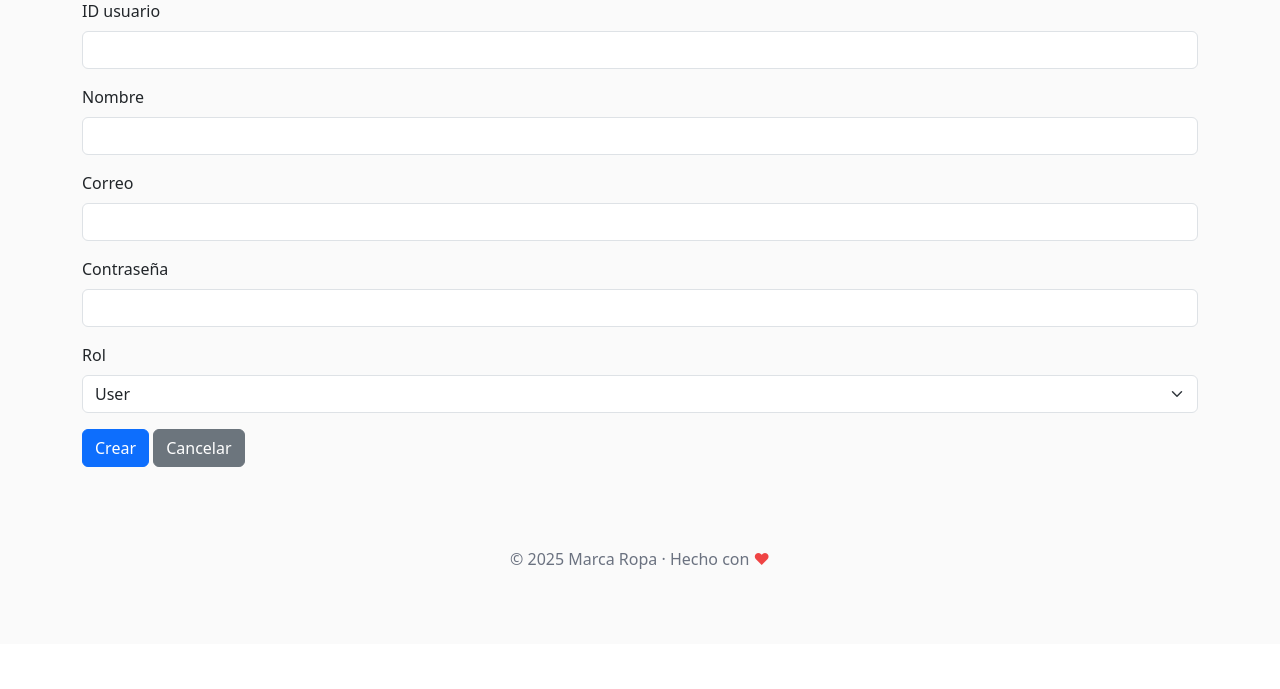
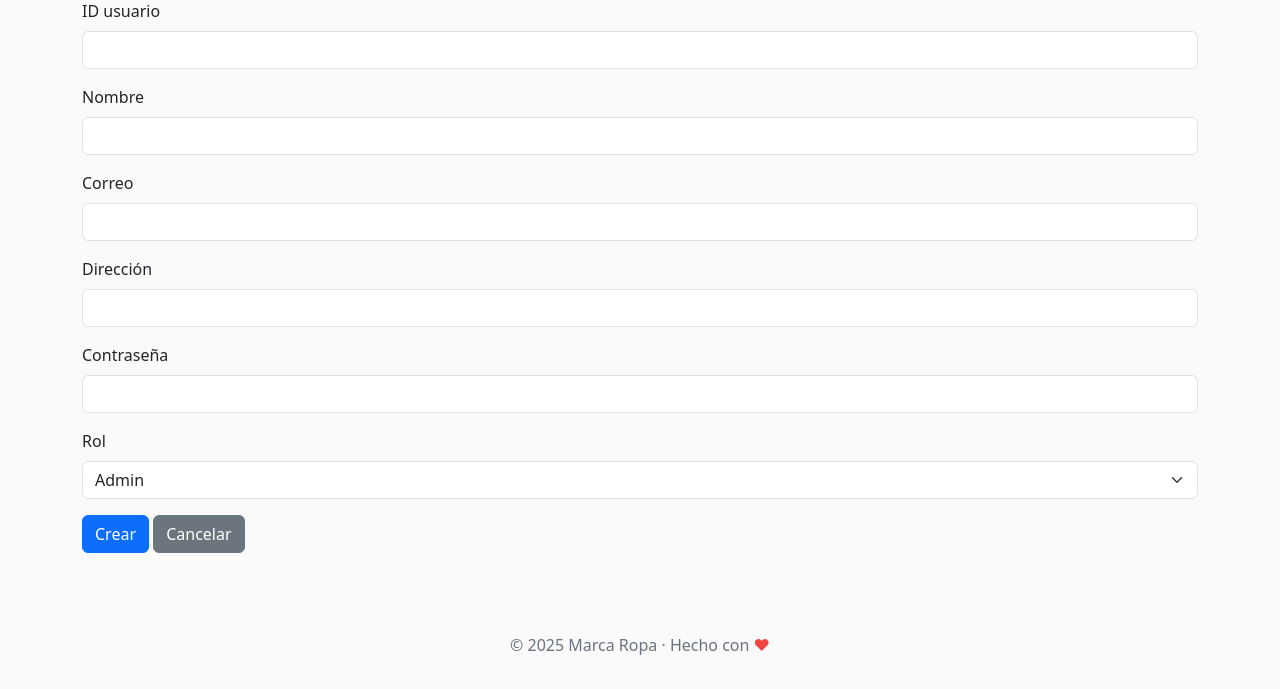
Before and after one commit to Lu120706/FashonFusion, a Flask app: page /admin/users/new in a window 1280 px wide. Shown: the part 156-845 px from the top of the page. Before the commit the page ends 725 px from the top, so only its background shows below. Run offline with Flask 3, Linux system fonts and the light colour scheme; a user stored in the database is signed in.

Commit message:
Formulario funcional admin

```diff
--- a/app.py
+++ b/app.py
@@ -117,7 +117,10 @@ def login_required(f):
 
 def role_required(allowed_role):
     """
-    Permite comprobar permisos tanto por id corto (ej 'a') como por nombre ('admin').
+    Decorador que acepta 'allowed_role' como:
+      - el id corto (ej. 'a' / 'u') almacenado en la tabla rol.id_rol, o
+      - el nombre descriptivo (ej. 'admin', 'user').
+    Resuelve allowed_role con find_or_create_role() y compara contra session['role'].
     """
     def decorator(f):
         @wraps(f)
@@ -125,14 +128,28 @@ def role_required(allowed_role):
             if 'username' not in session:
                 flash('Debes iniciar sesión', 'warning')
                 return redirect(url_for('login'))
-            role = session.get('role')
-            # Comparación directa
-            if role == allowed_role:
+
+            # Valor actual de la sesión (puede ser 'a' o 'admin' dependiendo de cómo se guardó)
+            current_role = session.get('role')
+
+            # Si coincide textualmente, dejamos pasar (caso simple)
+            if current_role == allowed_role:
                 return f(*args, **kwargs)
-            # Comprobación por tabla: podemos aceptar si role coincide con el id de allowed_role
-            r_allowed = Rol.query.filter(or_(Rol.id_rol == allowed_role, Rol.nombre.ilike(f"%{allowed_role}%"))).first()
-            if r_allowed and role == r_allowed.id_rol:
-                return f(*args, **kwargs)
+
+            # Intentamos resolver allowed_role a su id real en la tabla rol
+            try:
+                resolved = find_or_create_role(allowed_role)
+                if resolved and current_role == resolved.id_rol:
+                    return f(*args, **kwargs)
+            except Exception:
+                # Si falla la consulta, intentamos una comprobación por nombre parcial
+                try:
+                    r = Rol.query.filter(Rol.nombre.ilike(f"%{allowed_role}%")).first()
+                    if r and current_role == r.id_rol:
+                        return f(*args, **kwargs)
+                except Exception:
+                    pass
+
             flash('No tienes permisos para acceder a esta página', 'danger')
             return redirect(url_for('index'))
         return decorated
@@ -249,18 +266,20 @@ def register():
 @app.route('/login', methods=['GET','POST'])
 def login():
     if request.method == 'POST':
-        username = request.form['username'].strip()
-        password = request.form['password']
+        username = request.form.get('username', '').strip()
+        password = request.form.get('password', '')
         user = Usuario.query.filter_by(id_usuario=username).first()
         if user and user.check_password(password):
+            # Guardar sólo lo necesario en session
             session['username'] = user.id_usuario
-            session['role'] = user.id_rol  # puede ser 'a' o 'u' según tu tabla
-            # inicializar carrito en memoria
+            session['role'] = user.id_rol  # p.ej. 'a' o 'u'
+            app.logger.info(f"Usuario logueado: {user.id_usuario} role: {user.id_rol}")
+            # inicializar carrito en memoria si no existe
             if username not in SHOPPING_CARTS:
                 SHOPPING_CARTS[username] = []
             session['cart'] = SHOPPING_CARTS[username]
             flash('¡Bienvenido!', 'success')
-            return redirect(url_for('index'))
+            return redirect(url_for('admin_users') if user.id_rol == 'a' else url_for('index'))
         flash('Usuario o contraseña incorrectos', 'danger')
     return render_template('login.html')
 
@@ -412,21 +431,20 @@ def admin_create_user():
         nombre = request.form['nombre'].strip()
         correo = request.form['correo'].strip()
         password = request.form['password']
-        role = request.form.get('role','user').strip()
+        role = request.form.get('role')  # aquí será el id_rol (ej 'a' o 'u')
+        direccion_db = request.form.get('direccion','').strip() or ''
 
         if Usuario.query.filter_by(id_usuario=id_usuario).first():
             flash('El id de usuario ya existe', 'danger')
-            return render_template('admin_user_form.html', action='Crear', user=None)
+            roles = Rol.query.all()
+            return render_template('admin_user_form.html', action='Crear', user=None, roles=roles)
 
-        r = find_or_create_role(role)
+        # Verificamos que el role exista
+        r = Rol.query.filter_by(id_rol=role).first()
         if not r:
-            flash('Error creando o encontrando el rol', 'danger')
-            return render_template('admin_user_form.html', action='Crear', user=None)
-
-        # asegurar direccion no nula al crear
-        direccion_db = request.form.get('direccion','').strip()
-        if direccion_db is None:
-            direccion_db = ''
+            flash('Rol seleccionado no existe', 'danger')
+            roles = Rol.query.all()
+            return render_template('admin_user_form.html', action='Crear', user=None, roles=roles)
 
         u = Usuario(id_usuario=id_usuario, nombre=nombre, correo=correo, id_rol=r.id_rol, direccion=direccion_db)
         u.set_password(password)
@@ -437,33 +455,71 @@ def admin_create_user():
             db.session.rollback()
             app.logger.error(f"Error creando usuario admin: {e}")
             flash(f'Error creando usuario: {e}', 'danger')
-            return render_template('admin_user_form.html', action='Crear', user=None)
+            roles = Rol.query.all()
+            return render_template('admin_user_form.html', action='Crear', user=None, roles=roles)
 
         flash('Usuario creado', 'success')
         return redirect(url_for('admin_users'))
 
-    return render_template('admin_user_form.html', action='Crear', user=None)
+    # GET: pasar lista de roles real
+    roles = Rol.query.all()
+    return render_template('admin_user_form.html', action='Crear', user=None, roles=roles)
 
+
+# -----------------------
+# Editar usuario (admin)
+# -----------------------
 @app.route('/admin/users/edit/<string:id_usuario>', methods=['GET','POST'])
 @role_required('admin')
 def admin_edit_user(id_usuario):
     user = Usuario.query.get_or_404(id_usuario)
+
     if request.method == 'POST':
-        user.nombre = request.form['nombre'].strip()
-        user.correo = request.form['correo'].strip()
+        nombre = request.form['nombre'].strip()
+        correo = request.form['correo'].strip()
         new_password = request.form.get('password','').strip()
-        user.id_rol = request.form.get('role','user').strip()
+        role = request.form.get('role')  # id_rol seleccionado
+        direccion_db = request.form.get('direccion','').strip() or ''
+
+        # Validaciones mínimas
+        if correo:
+            # evitar duplicar correos: si existe otro usuario con ese correo
+            other = Usuario.query.filter(Usuario.correo == correo, Usuario.id_usuario != id_usuario).first()
+            if other:
+                flash('El correo ya está en uso por otro usuario', 'danger')
+                roles = Rol.query.all()
+                return render_template('admin_user_form.html', action='Editar', user=user, roles=roles)
+
+        user.nombre = nombre
+        user.correo = correo
+        user.direccion = direccion_db
+
+        # comprobar role
+        r = Rol.query.filter_by(id_rol=role).first()
+        if not r:
+            flash('Rol seleccionado no existe', 'danger')
+            roles = Rol.query.all()
+            return render_template('admin_user_form.html', action='Editar', user=user, roles=roles)
+        user.id_rol = r.id_rol
+
         if new_password:
             user.set_password(new_password)
+
         try:
             db.session.commit()
         except Exception as e:
             db.session.rollback()
+            app.logger.error(f"Error actualizando usuario: {e}")
             flash(f'Error actualizando usuario: {e}', 'danger')
-            return render_template('admin_user_form.html', action='Editar', user=user)
+            roles = Rol.query.all()
+            return render_template('admin_user_form.html', action='Editar', user=user, roles=roles)
+
         flash('Usuario actualizado', 'success')
         return redirect(url_for('admin_users'))
-    return render_template('admin_user_form.html', action='Editar', user=user)
+
+    # GET: pasar lista de roles real
+    roles = Rol.query.all()
+    return render_template('admin_user_form.html', action='Editar', user=user, roles=roles)
 
 @app.route('/admin/users/delete/<string:id_usuario>', methods=['POST'])
 @role_required('admin')
@@ -534,6 +590,22 @@ def debug_dbinfo():
         engine_url = f"Error obteniendo engine url: {e}"
     return {"engine": engine_url}
 
+# Rutas temporales de debug (borra/limita después de usarlas)
+@app.route('/debug/list_roles')
+def debug_list_roles():
+    try:
+        rows = [{"id_rol": r.id_rol, "nombre": r.nombre} for r in Rol.query.all()]
+        return {"roles": rows}
+    except Exception as e:
+        return {"error": str(e)}
+
+@app.route('/debug/session')
+def debug_session():
+    return {
+        "username": session.get('username'),
+        "role": session.get('role')
+    }
+
 # -----------------------
 # Ejecutar app
 # -----------------------
--- a/templates/admin_user_form.html
+++ b/templates/admin_user_form.html
@@ -2,6 +2,7 @@
 {% block title %}{{ action }} usuario{% endblock %}
 {% block content %}
 <h2>{{ action }} usuario</h2>
+
 <form method="POST">
   <div class="mb-3">
     <label class="form-label">ID usuario</label>
@@ -23,6 +24,11 @@
   </div>
 
   <div class="mb-3">
+    <label class="form-label">Dirección</label>
+    <input class="form-control" name="direccion" value="{{ user.direccion if user else '' }}">
+  </div>
+
+  <div class="mb-3">
     <label class="form-label">Contraseña {% if user %}<small class="text-muted">(dejar vacío para no cambiar)</small>{% endif %}</label>
     <input class="form-control" type="password" name="password" {% if not user %}required{% endif %}>
   </div>
@@ -30,8 +36,13 @@
   <div class="mb-3">
     <label class="form-label">Rol</label>
     <select class="form-select" name="role" required>
-      <option value="user" {% if (user and user.id_rol=='user') or (not user) %}selected{% endif %}>User</option>
-      <option value="admin" {% if user and user.id_rol=='admin' %}selected{% endif %}>Admin</option>
+      {% for rol in roles %}
+        <option value="{{ rol.id_rol }}"
+          {% if user and user.id_rol == rol.id_rol %}selected{% endif %}
+          {% if not user and rol.nombre|lower == 'usuario' %}selected{% endif %}>
+          {{ rol.nombre }}
+        </option>
+      {% endfor %}
     </select>
   </div>
 
--- a/templates/base.html
+++ b/templates/base.html
@@ -38,9 +38,10 @@
 
                 {% if session.get('username') %}
                     {# Mostrar link admin solo si el rol en sesión es 'admin' #}
-                    {% if session.get('role') == 'admin' %}
-                        <a href="{{ url_for('admin_users') }}" class="text-white text-decoration-none me-3">Admin: usuarios</a>
-                    {% endif %}
+                    {# Mostrar link admin si session.role es el id corto 'a' O el literal 'admin' #}
+                {% if session.get('role') in ['a', 'admin'] %}
+                    <a href="{{ url_for('admin_users') }}" class="text-white text-decoration-none me-3">Admin: usuarios</a>
+                {% endif %}
                     <span class="text-white me-3">Hola, {{ session['username'] }}</span>
                     <a href="{{ url_for('logout') }}" class="text-white text-decoration-none">Cerrar sesión</a>
                 {% else %}
```
